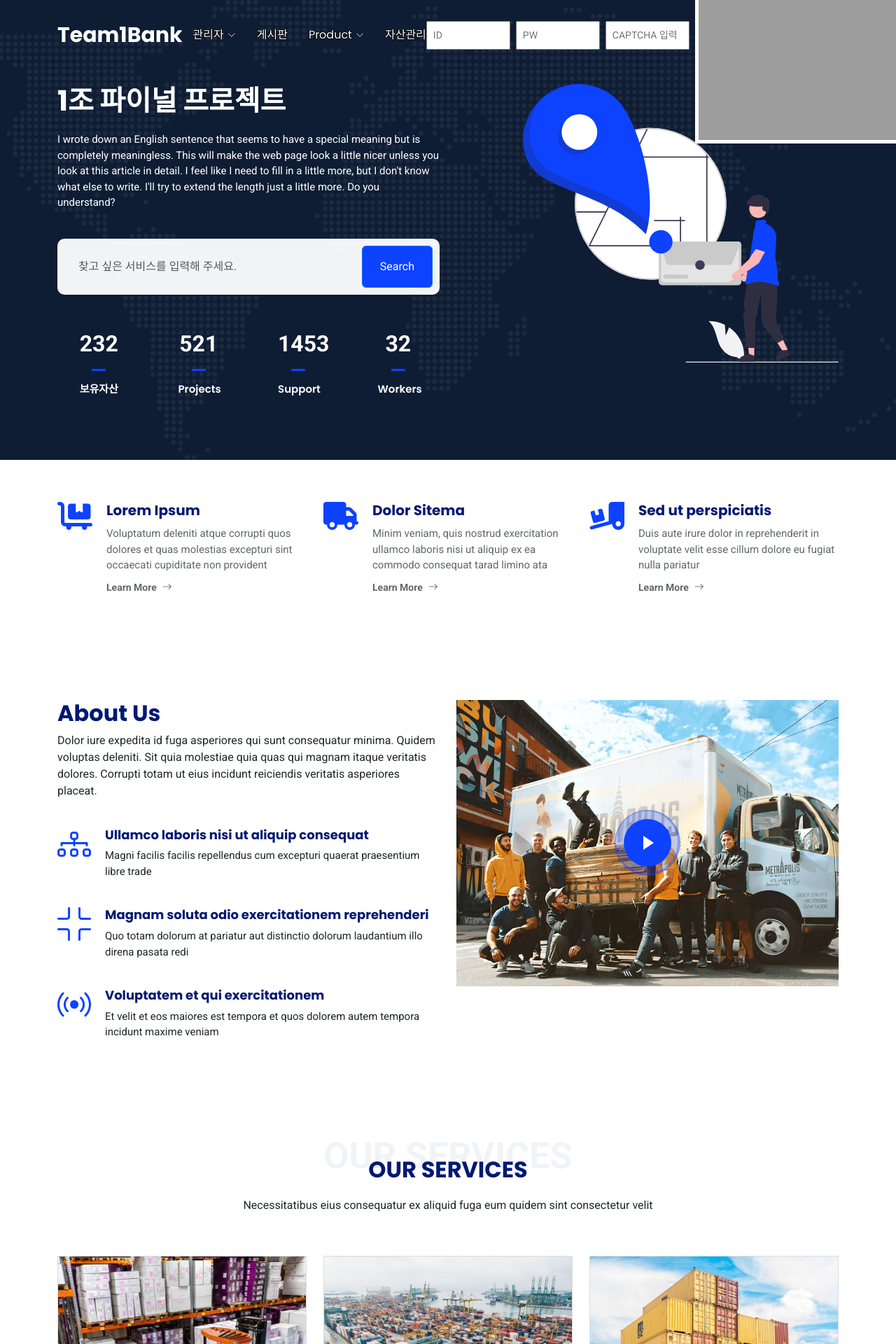
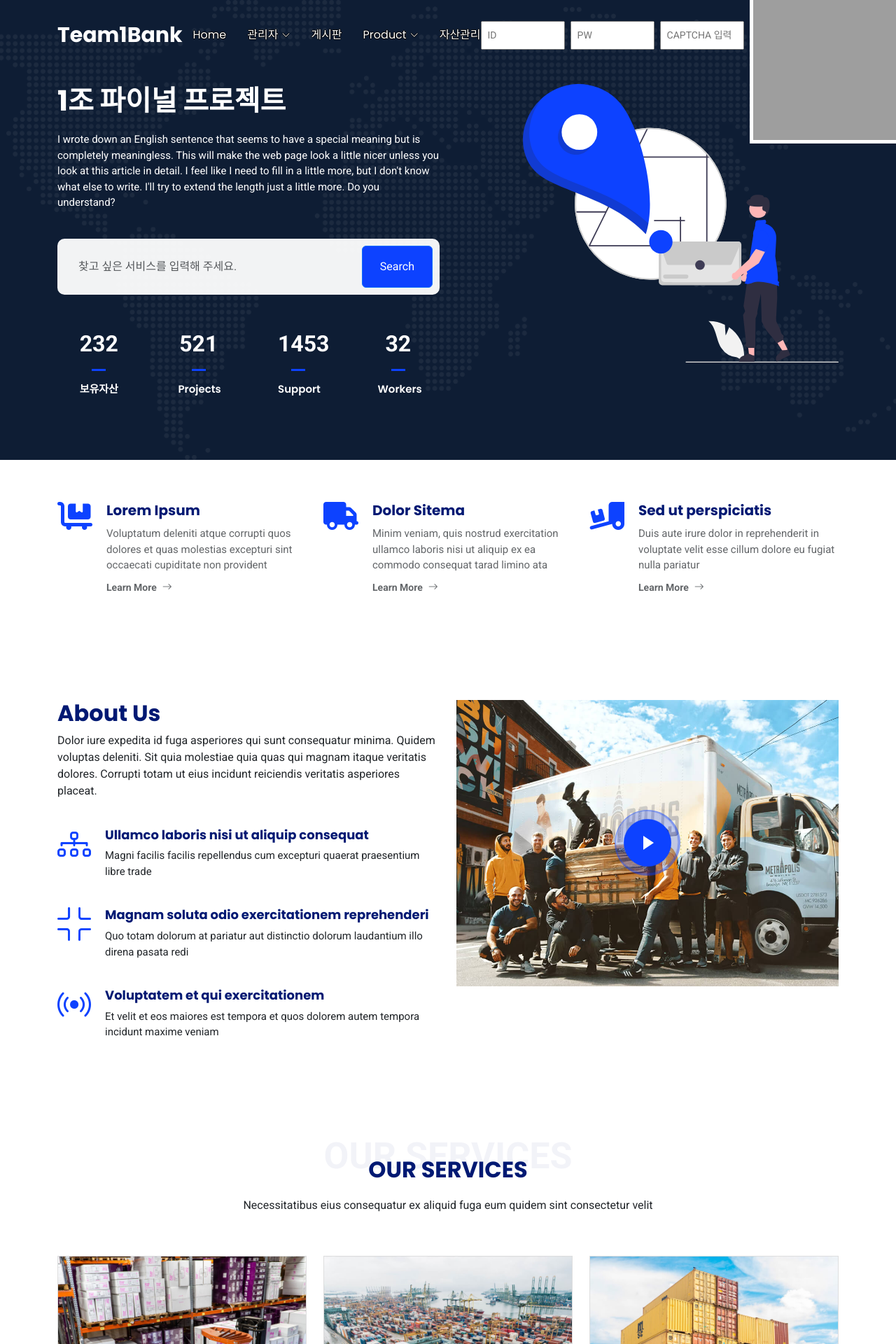
Before and after one commit to soojung318/Bank, a Node server app: page / in a window 1280 px wide. Shown: the top 1920 px of the page at 70% size. Run offline with Node 20, Linux system fonts and the light colour scheme; some libraries are stand-ins or nearby versions; grey boxes are pictures that could not be loaded.

Commit message:
Update menu.html

```diff
--- a/views/menu.html
+++ b/views/menu.html
@@ -37,7 +37,7 @@
 
   <nav id="navmenu" class="navmenu">
     <ul>
-      <!-- <li><a href="/" class="active">Home<br></a></li> -->
+      <li><a href="/" class="active">Home<br></a></li>
 
       <li class="dropdown" id="adminDropdown"><a href="#"><span>관리자</span> <i class="bi bi-chevron-down toggle-dropdown"></i></a>
         <ul>
```
